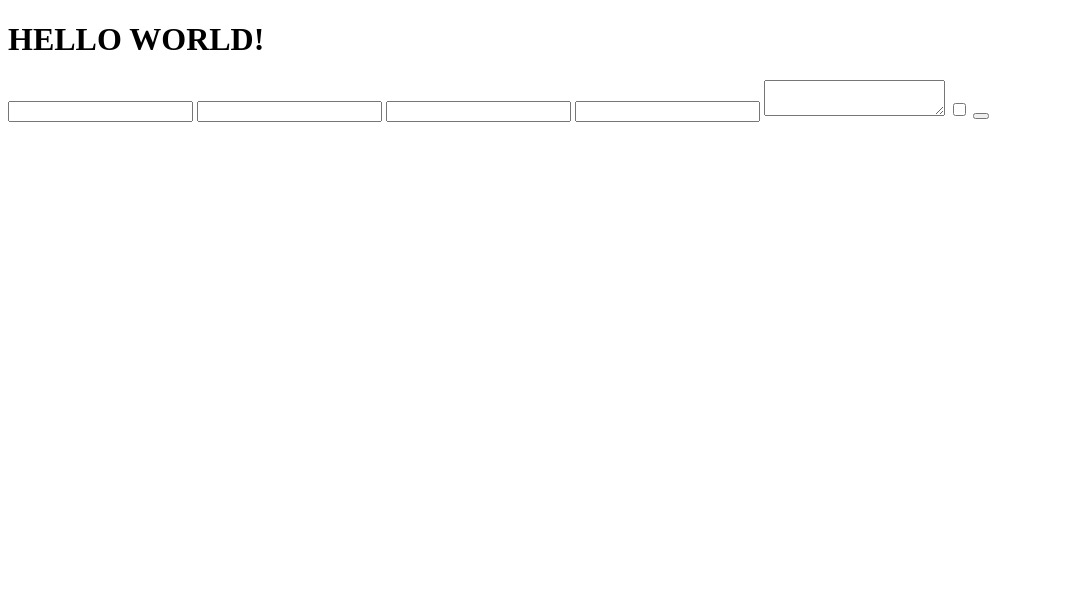
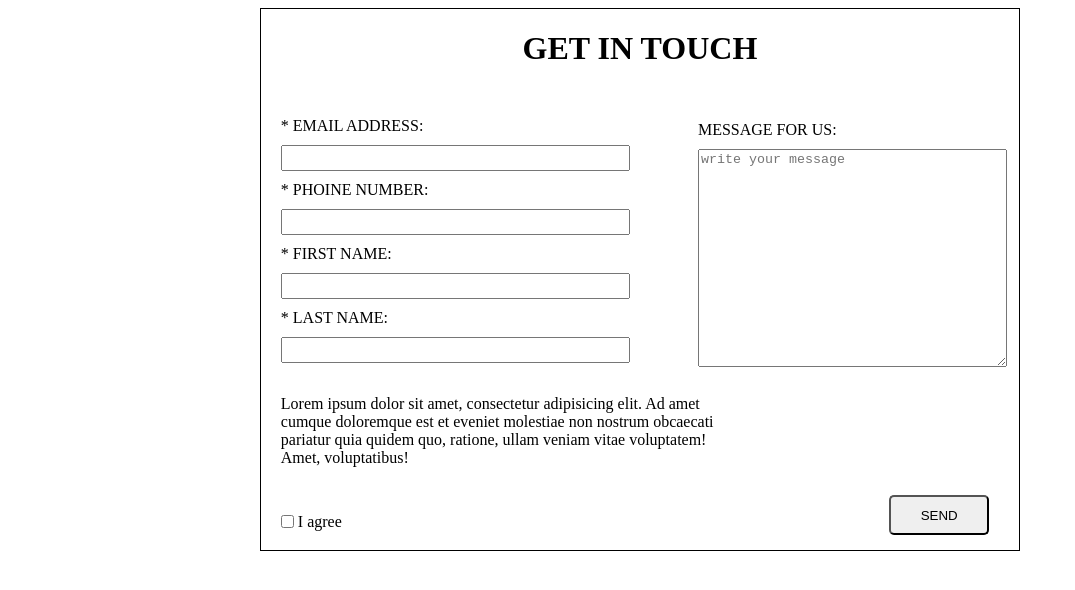
Before and after one commit to nikol0020/siteOfEstate, a website: page src/index.html in a window 1280 px wide. Shown: the whole page, without its empty margins (0-1075 px from the left). Drawn offline with nearby package versions, Linux system fonts and the light colour scheme; files that its build step writes are made by us from their sources.

Commit message:
SE-1: added form for contacts

```diff
--- a/src/index.html
+++ b/src/index.html
@@ -6,25 +6,34 @@
           content="width=device-width, user-scalable=no, initial-scale=1.0, maximum-scale=1.0, minimum-scale=1.0">
     <meta http-equiv="X-UA-Compatible" content="ie=edge">
     <title>Estate</title>
-        <link rel="stylesheet" href="./src/build/css/style.css">
+    <link rel="stylesheet" href="../build/css/main.css">
 </head>
 <body>
-
-    <h1>HELLO WORLD!</h1>
-
-        <form action="#" method="POST" class="contacts-form" >
-            <label for="formEmail" class="contacts-form__label"></label>
+    <main class="content">
+        <form action="#" method="POST" class="contacts-form">
+            <h1 class="contacts-form__title">GET IN TOUCH</h1>
+            <div class="contacts-form__persons-data">
+                <label for="formEmail" class="contacts-form__label">* EMAIL ADDRESS:</label>
                 <input type="text" class="contacts-form__email" name="form_email" id="formEmail">
-            <label for="formPhone" class="contacts-form__label"></label>
+                <label for="formPhone" class="contacts-form__label">* PHOINE NUMBER:</label>
                 <input type="text" class="contacts-form__phone" name="form_phone" id="formPhone">
-            <label for="formFirstName" class="contacts-form__label"></label>
+                <label for="formFirstName" class="contacts-form__label">* FIRST NAME:</label>
                 <input type="text" class="contacts-form__first-name" name="form_first_name" id="formFirstName">
-            <label for="formLastName" class="contacts-form__label"></label>
+                <label for="formLastName" class="contacts-form__label">* LAST NAME:</label>
                 <input type="text" class="contacts-form__last-name" name="form_last_name" id="formLastName">
-            <label for="msg" class="contacts-form__label"></label>
-            <textarea class="massange" name="message" id="msg"></textarea>
-            <input type="checkbox" class="contacts-form__checkbox">
-            <button type="submit" class="contacts-form__button"></button>
+            </div>
+            <div class="contacts-form__persons-message">
+                <label for="formMessage" class="contacts-form__label"> MESSAGE FOR US:
+                    <textarea class="contacts-form__message" name="message" id="formMessage"
+                              placeholder="write your message" row="10" cols="50"></textarea></label>
+            </div>
+            <p class="contacts-form__text">Lorem ipsum dolor sit amet, consectetur adipisicing elit.
+                Ad amet cumque doloremque est et eveniet molestiae non nostrum obcaecati pariatur quia quidem quo,
+                ratione, ullam veniam vitae voluptatem! Amet, voluptatibus!</p>
+            <input type="checkbox" class="contacts-form__checkbox" id="checkboxAgree">
+            <label for="checkboxAgree" class="contacts-form__label--checkbox">I agree</label>
+            <button type="submit" class="contacts-form__button">SEND</button>
         </form>
+    </main>
 </body>
 </html>
--- a/src/js/main.js
+++ b/src/js/main.js
@@ -0,0 +1,4 @@
+/*
+console.log(multiple(4,2));
+console.log(multiple(6,2));
+console.log(multiple(8,2));*/
--- /dev/null
+++ b/src/sass/main.scss
@@ -0,0 +1,74 @@
+.content {
+  width: 100%;
+  display: flex;
+  justify-content: center;
+}
+
+.contacts-form {
+  display: block;
+  width: 60%;
+  position: relative;
+  border: 1px solid #000;
+  &__email, &__phone,
+  &__first-name, &__last-name, &__message {
+    display: block;
+    width: 100%;
+    height: 20px;
+    margin: 10px;
+  }
+
+  &__title {
+    text-align: center;
+    margin-bottom: 50px;
+  }
+
+  &__label {
+    margin-left: 10px;
+    &--checkbox {
+      position: relative;
+      top: -6.5px;
+    }
+  }
+  &__persons-data,
+  &__persons-message {
+    display: block;
+    width: 45%;
+    margin: 10px;
+    height: 18.05em;
+  }
+  &__persons-message {
+    position: absolute;
+    top: 18.8%;
+    left: 55%;
+    width: 40%;
+  }
+
+  &__message {
+    display: block;
+    height: 73.5%;
+  }
+
+  &__text {
+    width: 60%;
+    margin-left: 20px;
+    position: relative;
+    top: -5%;
+  }
+
+  &__checkbox {
+    margin: 10px 0 0 20px;
+    position: relative;
+    top: -5px;
+  }
+
+  &__button {
+    width: 100px;
+    height: 40px;
+    border-radius: 5px;
+    margin: 0 30px;
+    position: relative;
+    bottom: 15px;
+    float: right;
+  }
+
+}
```
Lines whose indentation alone changed are shown as unchanged.
